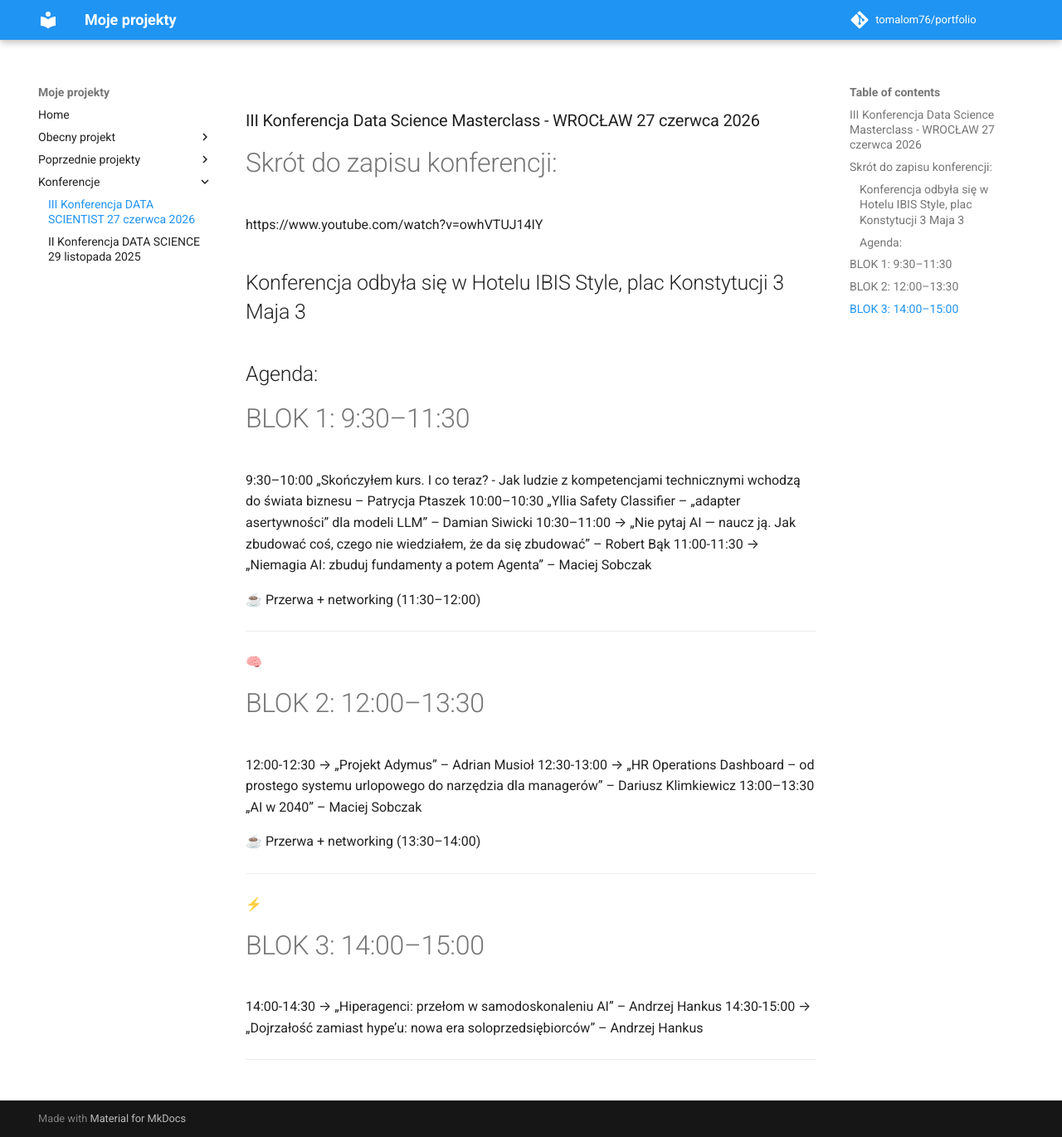
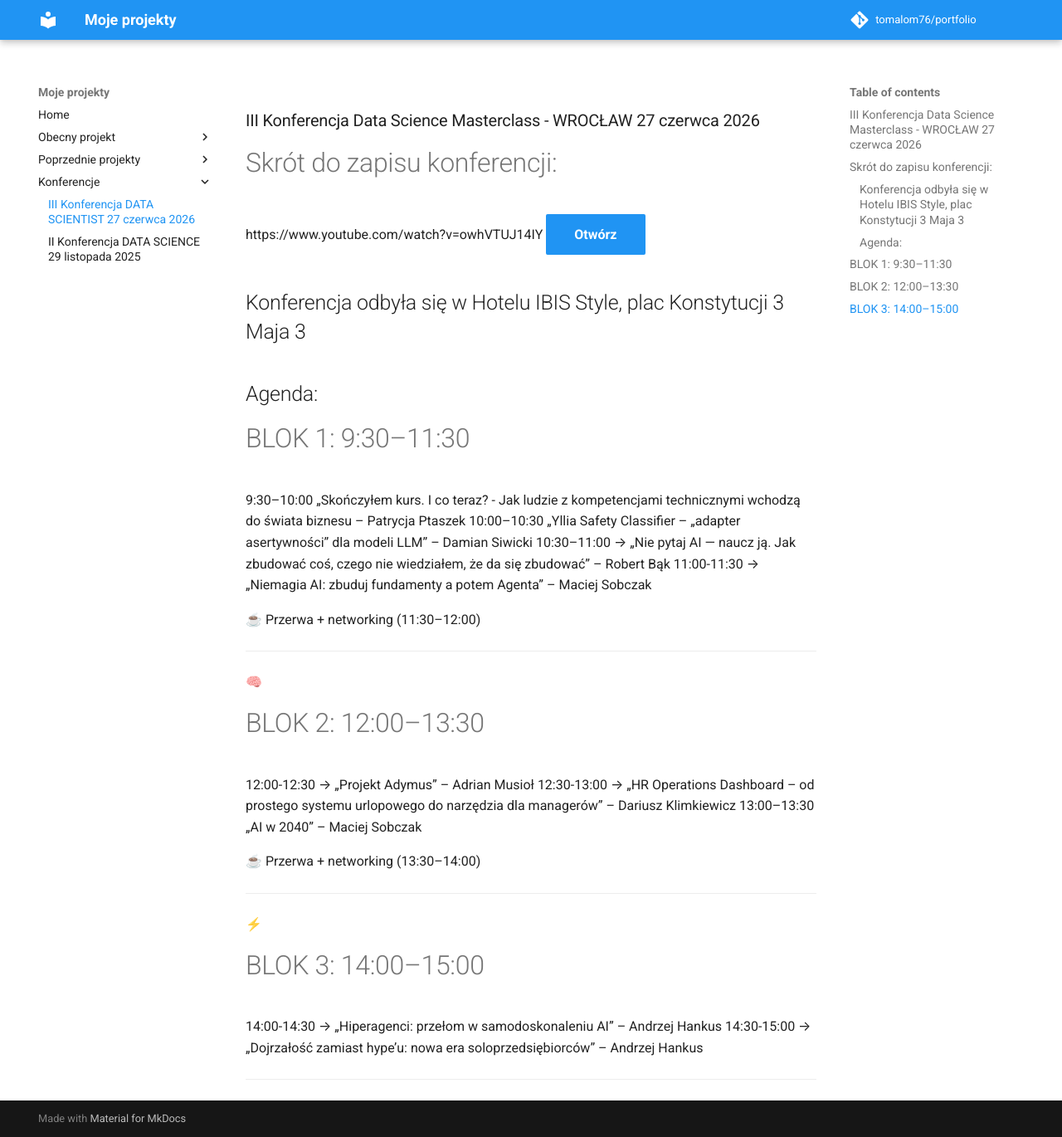
Before and after one commit to Tomalom76/portfolio, an MkDocs documentation site: the page built from docs/Konferencja3/index.md, in a window 1280 px wide and 1370 px high. Shown: the whole window at 83% size. Built offline with MkDocs 1.6.1 and Material for MkDocs 9.7.7, drawn with Linux system fonts in a browser that asks for light colours; comment, search, counter and statistics services are not loaded.

Commit message:
dodanie skr do konf

```diff
--- a/docs/Konferencja3/index.md
+++ b/docs/Konferencja3/index.md
@@ -2,6 +2,7 @@
 
 # Skrót do zapisu konferencji:
 https://www.youtube.com/watch?v=owhVTUJ14IY
+<a href="https://www.youtube.com/watch?v=owhVTUJ14IY" class="md-button md-button--primary">Otwórz</a>
 
 ## Konferencja odbyła się w Hotelu IBIS Style, plac Konstytucji 3 Maja 3
 ## Agenda:
```
Also changed, not shown: docs/Konferencja2/index.md (+1 -0 lines).
